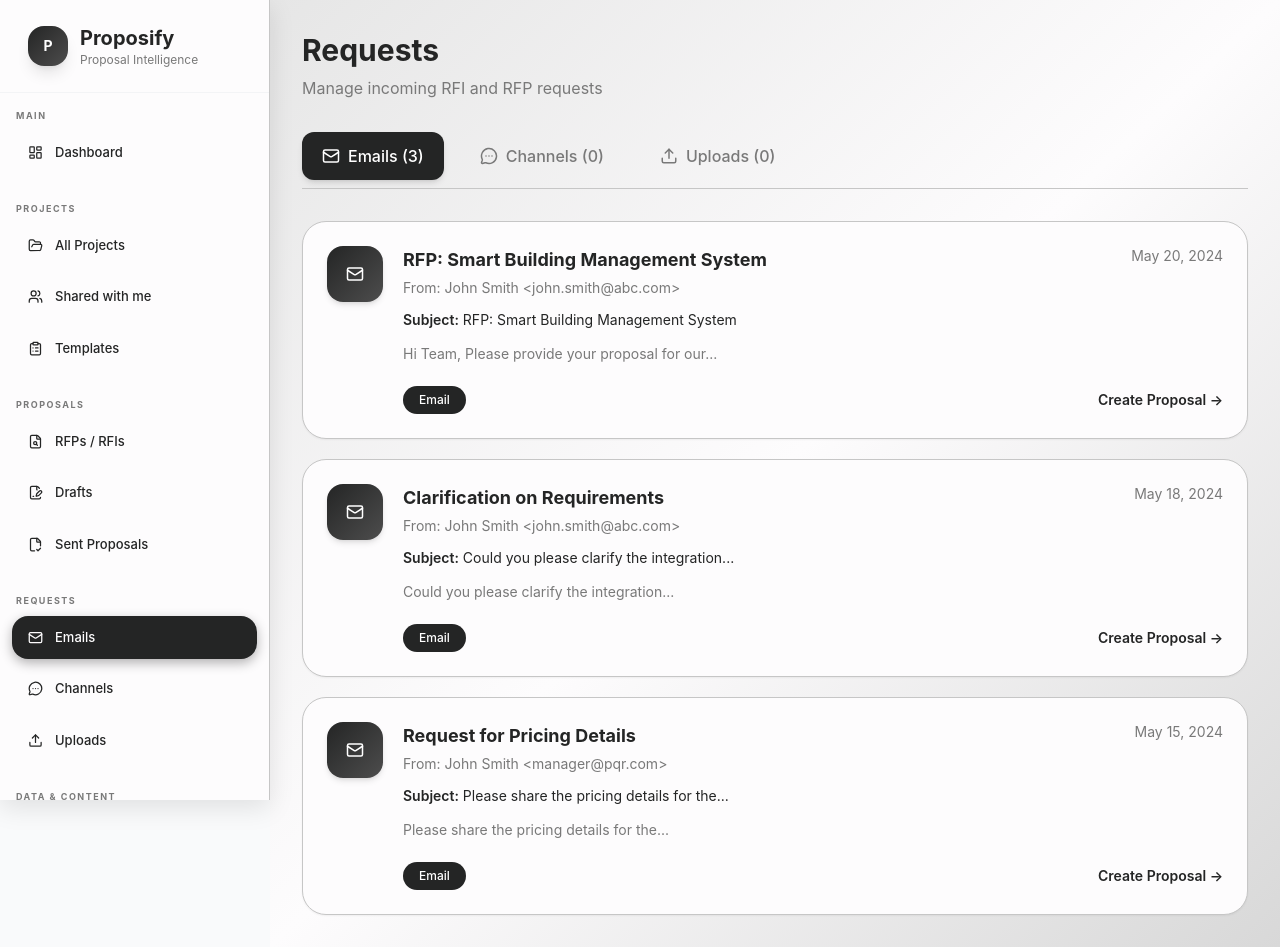
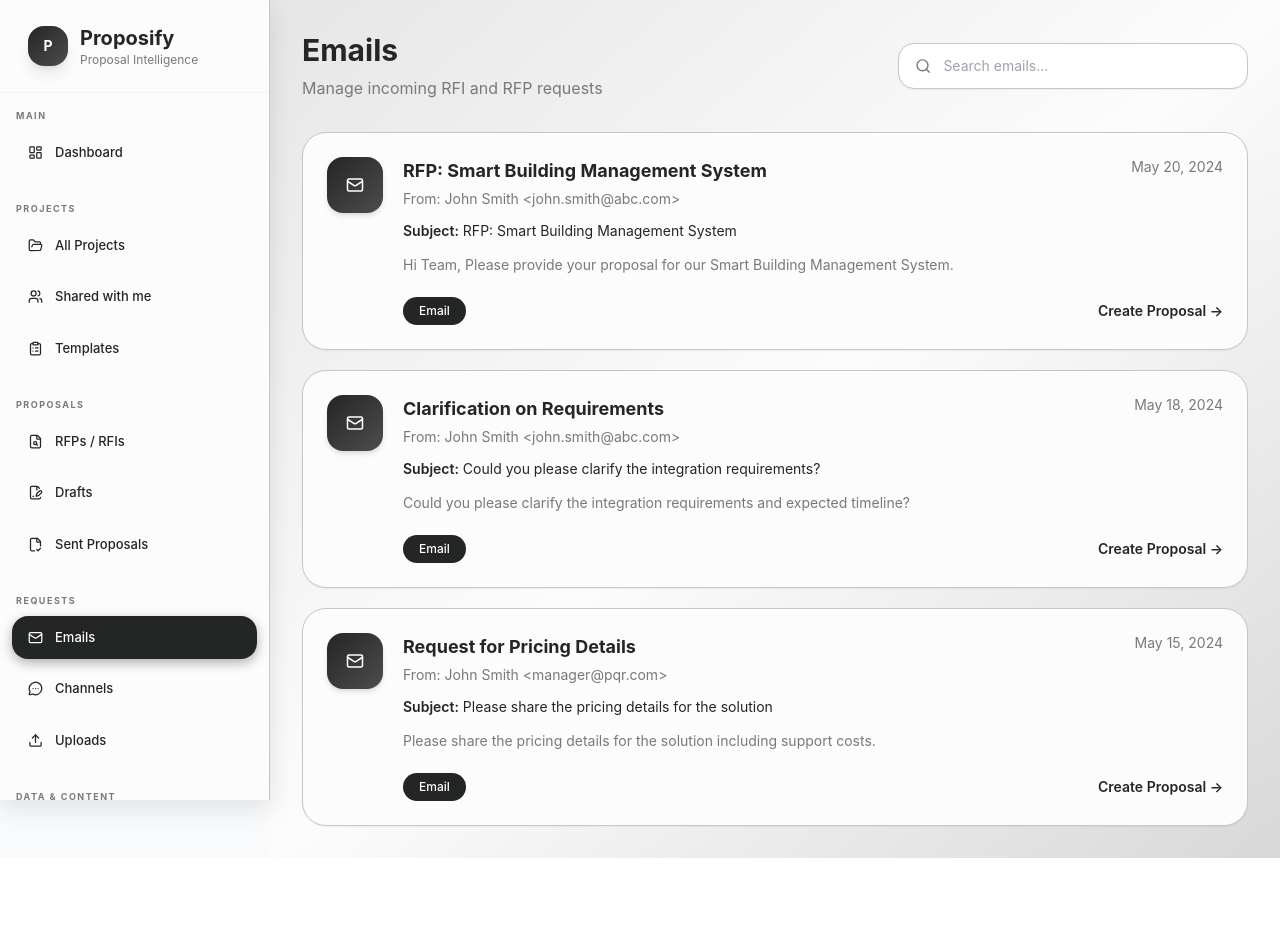
Before and after one commit to Theerthav11/proposify, a React (Vite) app: page /requests in a window 1280 px wide. After the commit the page ends 858 px from the top, so only its background shows below. Built offline with nearby package versions, Linux system fonts and the light colour scheme.

Commit message:
Updated search and upload buttons to become functional

```diff
--- a/src/pages/Dashboard.tsx
+++ b/src/pages/Dashboard.tsx
@@ -4,6 +4,7 @@ import MainLayout from "../components/layout/MainLayout.js";
 import { useNavigate } from "react-router-dom";
 import { motion } from "framer-motion";
 import type { LucideIcon } from "lucide-react";
+import { useState } from "react";
 
 import {
   FolderKanban,
@@ -39,6 +40,8 @@ interface RecentRequest {
 
 export default function Dashboard() {
   const navigate = useNavigate();
+  const [searchTerm, setSearchTerm] =
+  useState<string>("");
 
   const stats: Stat[] = [
     {
@@ -122,6 +125,41 @@ export default function Dashboard() {
   },
 ];
 
+const recentProjects: string[] = [
+  "Smart Building Management System",
+  "AI Analytics Platform",
+  "Cloud Infrastructure Solution",
+  "Cybersecurity Suite",
+];
+
+const filteredProposals =
+  proposals.filter(
+    (proposal) =>
+      proposal.name
+        .toLowerCase()
+        .includes(searchTerm.toLowerCase()) ||
+      proposal.project
+        .toLowerCase()
+        .includes(searchTerm.toLowerCase())
+  );
+
+const filteredProjects = recentProjects.filter(
+  (project: string) =>
+    project
+      .toLowerCase()
+      .includes(searchTerm.toLowerCase())
+);
+
+const filteredRequests = recentRequests.filter(
+  (request) =>
+    request.title
+      .toLowerCase()
+      .includes(searchTerm.toLowerCase()) ||
+    request.email
+      .toLowerCase()
+      .includes(searchTerm.toLowerCase())
+);
+
   return (
     <MainLayout>
       <div className="min-h-screen bg-gradient-to-br from-[#E6E6E6] via-[#FDFCFD] to-[#D8D8D8] p-8">
@@ -165,6 +203,10 @@ export default function Dashboard() {
               <input
                 type="text"
                 placeholder="Search projects, proposals..."
+                value={searchTerm}
+                onChange={(e) =>
+                  setSearchTerm(e.target.value)
+                }
                 className="
                   bg-transparent
                   outline-none
@@ -298,12 +340,8 @@ export default function Dashboard() {
                 </div>
 
                 <div className="space-y-4">
-                  {[
-                    "Smart Building Management System",
-                    "AI Analytics Platform",
-                    "Cloud Infrastructure Solution",
-                    "Cybersecurity Suite",
-                  ].map((item, index) => (
+                 {filteredProjects.length > 0 ? (
+                  filteredProjects.map((item, index) => (
                     <motion.div
                       whileHover={{ x: 5 }}
                       key={index}
@@ -363,7 +401,12 @@ export default function Dashboard() {
                         Active
                       </span>
                     </motion.div>
-                  ))}
+                  ))
+                ) : (
+                  <div className="text-center py-8 text-[#797979]">
+                    No projects found
+                  </div>
+                )}
                 </div>
               </div>
 
@@ -397,7 +440,8 @@ export default function Dashboard() {
 
                 <div className="space-y-4">
 
-                  {recentRequests.map((item, index) => (
+                  {filteredRequests.length > 0 ? (
+                  filteredRequests.map((item, index) => (
                     <motion.div
                       whileHover={{ x: 5 }}
                       key={index}
@@ -447,7 +491,12 @@ export default function Dashboard() {
                         {item.time}
                       </span>
                     </motion.div>
-                  ))}
+                  ))
+                  ) : (
+                    <div className="text-center py-8 text-[#797979]">
+                      No requests found
+                    </div>
+                  )}
 
                 </div>
               </div>
@@ -512,7 +561,8 @@ export default function Dashboard() {
                   </thead>
 
                   <tbody>
-                    {proposals.map((item, index) => (
+                    {filteredProposals.length > 0 ? (
+                      filteredProposals.map((item, index) => (
                       <tr
                         key={index}
                         className="border-t
@@ -582,7 +632,21 @@ export default function Dashboard() {
                           </div>
                         </td>
                       </tr>
-                    ))}
+                    ))
+                  ) :  (
+                    <tr>
+                      <td
+                        colSpan={5}
+                        className="
+                          text-center
+                          py-8
+                          text-[#797979]
+                        "
+                      >
+                        No proposals found
+                      </td>
+                    </tr>
+                  )}
                   </tbody>
                 </table>
 
--- a/src/pages/Projects.tsx
+++ b/src/pages/Projects.tsx
@@ -1,7 +1,7 @@
 import MainLayout from "../components/layout/MainLayout.js";
 import { useNavigate } from "react-router-dom";
 import { useState } from "react";
-import { FileText } from "lucide-react";
+import { FileText, Search } from "lucide-react";
 
 type FilterType =
   | "all"
@@ -20,13 +20,14 @@ interface Project {
   name: string;
   status: ProjectStatus;
   updated: string;
-  type: string;
 }
 
 export default function Projects() {
   const navigate = useNavigate();
   const [filter, setFilter] =
-  useState<FilterType>("all");
+    useState<FilterType>("all");
+  const [searchTerm, setSearchTerm] =
+    useState<string>("");
 
   const projects: Project[] = [
     {
@@ -34,7 +35,6 @@ export default function Projects() {
       name: "Smart Building Management System",
       status: "Active",
       updated: "3 hours ago",
-      type: "RFP",
     },
 
     {
@@ -42,7 +42,6 @@ export default function Projects() {
       name: "AI Analytics Platform",
       status: "Active",
       updated: "1 day ago",
-      type: "RFP",
     },
 
     {
@@ -50,7 +49,6 @@ export default function Projects() {
       name: "Cloud Infrastructure Solution",
       status: "Draft",
       updated: "2 days ago",
-      type: "RFI",
     },
 
     {
@@ -58,7 +56,6 @@ export default function Projects() {
       name: "Cybersecurity Suite",
       status: "Active",
       updated: "3 days ago",
-      type: "RFP",
     },
 
     {
@@ -66,7 +63,6 @@ export default function Projects() {
       name: "IoT Device Monitoring System",
       status: "Draft",
       updated: "5 days ago",
-      type: "RFP",
     },
 
     {
@@ -74,17 +70,23 @@ export default function Projects() {
       name: "Data Analytics Dashboard",
       status: "Completed",
       updated: "1 week ago",
-      type: "RFP",
     },
   ];
 
-  const filteredProjects =
-    filter === "all"
-      ? projects
-      : projects.filter(
-          (p) => p.status.toLowerCase() === filter
-        );
+  const filteredProjects = projects.filter(
+    (project) => {
+      const matchesFilter =
+        filter === "all" ||
+        project.status.toLowerCase() === filter;
 
+      const matchesSearch =
+        project.name
+          .toLowerCase()
+          .includes(searchTerm.toLowerCase());
+
+      return matchesFilter && matchesSearch;
+    }
+  );
   const handleProjectNavigation = (
     project: Project
   ) => {
@@ -128,16 +130,56 @@ export default function Projects() {
       >
         {/* HEADER */}
         <div className="flex justify-between items-center mb-10">
-          <div>
-            <h1 className="text-3xl font-bold text-[#242525] mb-2">
-              My Projects
-            </h1>
 
-            <p className="text-[#797979]">
-              Manage all your project proposals
-            </p>
+        {/* Left */}
+        <div>
+          <h1 className="text-3xl font-bold text-[#242525]">
+            Projects
+          </h1>
+
+          <p className="text-[#797979] mt-1">
+            Manage all your projects
+          </p>
+        </div>
+
+        {/* Right Side */}
+        <div className="flex items-center gap-4">
+
+          {/* Search */}
+          <div
+            className="
+              flex
+              items-center
+              gap-3
+              bg-white
+              px-4
+              py-3
+              rounded-2xl
+              border
+              border-[#C6C6C6]
+              shadow-sm
+              w-[350px]
+            "
+          >
+            <Search size={18} className="text-[#797979]" />
+
+            <input
+              type="text"
+              placeholder="Search projects..."
+              value={searchTerm}
+              onChange={(e) =>
+                setSearchTerm(e.target.value)
+              }
+              className="
+                w-full
+                bg-transparent
+                outline-none
+                text-sm
+              "
+            />
           </div>
 
+          {/* Button */}
           <button
             onClick={() => navigate("/new-project")}
             className="
@@ -150,17 +192,14 @@ export default function Projects() {
               bg-[#242525]
               text-[#FDFCFD]
               font-medium
-              shadow-[0_6px_20px_rgba(0,0,0,0.12)]
-              hover:scale-105
-              hover:bg-[#3A3A3A]
-              transition-all
-              duration-300
             "
           >
             <span className="text-xl">+</span>
             New Project
           </button>
+
         </div>
+      </div>
 
         {/* FILTERS */}
         <div className="flex gap-3 mb-8 flex-wrap">
--- a/src/pages/Requests.tsx
+++ b/src/pages/Requests.tsx
@@ -1,12 +1,7 @@
 import MainLayout from "../components/layout/MainLayout.js";
 import { useNavigate } from "react-router-dom";
 import { useState } from "react";
-import { Mail, MessageCircleMore, Upload } from "lucide-react";
-
-type TabType =
-  | "emails"
-  | "channels"
-  | "uploads";
+import { Mail, Search } from "lucide-react";
 
 interface RequestItem {
   id: number;
@@ -21,7 +16,9 @@ interface RequestItem {
 
 export default function Requests() {
   const navigate = useNavigate();
-  const [selectedTab, setSelectedTab] = useState<TabType>("emails");
+
+  const [searchTerm, setSearchTerm] =
+    useState<string>("");
 
   const requests: RequestItem[] = [
     {
@@ -31,7 +28,8 @@ export default function Requests() {
       email: "john.smith@abc.com",
       subject: "RFP: Smart Building Management System",
       date: "May 20, 2024",
-      preview: "Hi Team, Please provide your proposal for our...",
+      preview:
+        "Hi Team, Please provide your proposal for our Smart Building Management System.",
       type: "Email",
     },
     {
@@ -39,9 +37,11 @@ export default function Requests() {
       title: "Clarification on Requirements",
       from: "John Smith",
       email: "john.smith@abc.com",
-      subject: "Could you please clarify the integration...",
+      subject:
+        "Could you please clarify the integration requirements?",
       date: "May 18, 2024",
-      preview: "Could you please clarify the integration...",
+      preview:
+        "Could you please clarify the integration requirements and expected timeline?",
       type: "Email",
     },
     {
@@ -49,25 +49,53 @@ export default function Requests() {
       title: "Request for Pricing Details",
       from: "John Smith",
       email: "manager@pqr.com",
-      subject: "Please share the pricing details for the...",
+      subject:
+        "Please share the pricing details for the solution",
       date: "May 15, 2024",
-      preview: "Please share the pricing details for the...",
+      preview:
+        "Please share the pricing details for the solution including support costs.",
       type: "Email",
     },
   ];
 
+  const filteredRequests = requests.filter(
+    (request) =>
+      request.title
+        .toLowerCase()
+        .includes(searchTerm.toLowerCase()) ||
+      request.from
+        .toLowerCase()
+        .includes(searchTerm.toLowerCase()) ||
+      request.email
+        .toLowerCase()
+        .includes(searchTerm.toLowerCase()) ||
+      request.subject
+        .toLowerCase()
+        .includes(searchTerm.toLowerCase())
+  );
+
   return (
     <MainLayout>
-      <div className="min-h-screen  bg-gradient-to-br from-[#E6E6E6]
+      <div
+        className="
+          min-h-screen
+          bg-gradient-to-br
+          from-[#E6E6E6]
           via-[#FDFCFD]
           to-[#D8D8D8]
           bg-fixed
-          p-8">
+          p-8
+        "
+      >
 
         {/* Header */}
         <div className="mb-8">
+          <div className="flex items-center justify-between">
+
+            {/* Left Side */}
+            <div>
               <h1 className="text-3xl font-bold text-[#242525] mb-2">
-            Requests
+                Emails
               </h1>
 
               <p className="text-[#797979]">
@@ -75,85 +103,53 @@ export default function Requests() {
               </p>
             </div>
 
-        {/* Tabs */}
-        <div className="flex gap-4 mb-8 border-b border-[#C6C6C6] pb-2">
+            {/* Right Side Search */}
+            <div
+              className="
+                flex
+                items-center
+                gap-3
+                bg-white
+                px-4
+                py-3
+                rounded-2xl
+                border
+                border-[#C6C6C6]
+                shadow-sm
+                w-[350px]
+              "
+            >
+              <Search
+                size={18}
+                className="text-[#797979]"
+              />
 
-          <button
-            onClick={() => setSelectedTab("emails")}
-            className={`
-              inline-flex
-              items-center
-              gap-2
-              px-5
-              py-3
-              rounded-xl
-              font-medium
-              transition-all
-              duration-300
-              ${
-                selectedTab === "emails"
-                  ? "bg-[#242525] text-white shadow-md"
-                  : "text-[#797979] hover:bg-[#D9D9D9]"
+              <input
+                type="text"
+                placeholder="Search emails..."
+                value={searchTerm}
+                onChange={(e) =>
+                  setSearchTerm(e.target.value)
                 }
-            `}
-          >
-            <Mail size={18} />
-            Emails ({requests.length})
-          </button>
-
-          <button
-            onClick={() => navigate("/channels")}
-            className={`
-              inline-flex
-              items-center
-              gap-2
-              px-5
-              py-3
-              rounded-xl
-              font-medium
-              transition-all
-              duration-300
-              ${
-                selectedTab === "channels"
-                  ? "bg-[#242525] text-white shadow-md"
-                  : "text-[#797979] hover:bg-[#D9D9D9]"
-              }
-            `}
-          >
-            <MessageCircleMore size={18} />
-             Channels (0)
-          </button>
-
-          <button
-            onClick={() => navigate("/uploads")}
-            className={`
-              inline-flex
-              items-center
-              gap-2
-              px-5
-              py-3
-              rounded-xl
-              font-medium
-              transition-all
-              duration-300
-              ${
-                selectedTab === "uploads"
-                  ? "bg-[#242525] text-white shadow-md"
-                  : "text-[#797979] hover:bg-[#D9D9D9]"
-              }
-            `}
-          >
-            <Upload size={18} />
-             Uploads (0)
-          </button>
+                className="
+                  w-full
+                  bg-transparent
+                  outline-none
+                  text-sm
+                  text-[#242525]
+                "
+              />
             </div>
 
-        {/* Requests List */}
+          </div>
+        </div>
+
+        {/* Email List */}
         <div className="space-y-5">
-          {requests.map((request) => (
+          {filteredRequests.length > 0 ? (
+            filteredRequests.map((request) => (
               <div
                 key={request.id}
-              onClick={() => navigate("/proposal-builder")}
                 className="
                   bg-[#FDFCFD]
                   border
@@ -165,13 +161,10 @@ export default function Requests() {
                   hover:-translate-y-1
                   transition-all
                   duration-300
-                cursor-pointer
                 "
               >
-
                 <div className="flex items-start gap-5">
-
-                {/* ICON */}
+                  {/* Icon */}
                   <div
                     className="
                       w-14
@@ -188,34 +181,55 @@ export default function Requests() {
                       flex-shrink-0
                     "
                   >
-                    <Mail
-                      size={18}
-                    />
+                    <Mail size={18} />
                   </div>
 
                   {/* Content */}
                   <div className="flex-1">
-
                     {/* Top */}
                     <div className="flex items-start justify-between mb-3">
-
                       <div>
-                      <h3 className="font-bold text-lg text-[#242525] mb-1">
+                        <h3
+                          className="
+                            font-bold
+                            text-lg
+                            text-[#242525]
+                            mb-1
+                          "
+                        >
                           {request.title}
                         </h3>
 
-                      <p className="text-sm text-[#797979]">
-                        From: {request.from} &lt;{request.email}&gt;
+                        <p
+                          className="
+                            text-sm
+                            text-[#797979]
+                          "
+                        >
+                          From: {request.from} &lt;
+                          {request.email}
+                          &gt;
                         </p>
                       </div>
 
-                    <span className="text-sm text-[#797979]">
+                      <span
+                        className="
+                          text-sm
+                          text-[#797979]
+                        "
+                      >
                         {request.date}
                       </span>
                     </div>
 
                     {/* Subject */}
-                  <p className="text-sm text-[#242525] mb-3">
+                    <p
+                      className="
+                        text-sm
+                        text-[#242525]
+                        mb-3
+                      "
+                    >
                       <span className="font-semibold">
                         Subject:
                       </span>{" "}
@@ -223,13 +237,19 @@ export default function Requests() {
                     </p>
 
                     {/* Preview */}
-                  <p className="text-sm text-[#797979] mb-5 leading-6">
+                    <p
+                      className="
+                        text-sm
+                        text-[#797979]
+                        mb-5
+                        leading-6
+                      "
+                    >
                       {request.preview}
                     </p>
 
                     {/* Bottom */}
                     <div className="flex items-center justify-between">
-
                       <span
                         className="
                           px-4
@@ -245,10 +265,11 @@ export default function Requests() {
                       </span>
 
                       <button
-                      onClick={(e) => {
-                        e.stopPropagation();
-                        navigate("/proposal-builder");
-                      }}
+                        onClick={() =>
+                          navigate(
+                            "/proposal-builder"
+                          )
+                        }
                         className="
                           text-[#242525]
                           text-sm
@@ -260,12 +281,46 @@ export default function Requests() {
                         Create Proposal →
                       </button>
                     </div>
-
                   </div>
                 </div>
+              </div>
+            ))
+          ) : (
+            <div
+              className="
+                bg-white
+                border
+                border-[#C6C6C6]
+                rounded-3xl
+                py-20
+                text-center
+                shadow-sm
+              "
+            >
+              <Mail
+                size={40}
+                className="
+                  mx-auto
+                  text-[#797979]
+                  mb-4
+                "
+              />
 
+              <h3
+                className="
+                  text-xl
+                  font-semibold
+                  text-[#242525]
+                "
+              >
+                No Emails Found
+              </h3>
+
+              <p className="text-[#797979] mt-2">
+                Try a different search term.
+              </p>
             </div>
-          ))}
+          )}
         </div>
       </div>
     </MainLayout>
--- a/src/pages/SharedWithMe.tsx
+++ b/src/pages/SharedWithMe.tsx
@@ -1,7 +1,7 @@
 import MainLayout from "../components/layout/MainLayout.js";
 import { motion } from "framer-motion";
 import { useNavigate } from "react-router-dom";
-import type { LucideIcon } from "lucide-react";
+import { useState } from "react";
 
 import {
   Users,
@@ -28,6 +28,8 @@ interface SharedItem {
 
 export default function SharedWithMe() {
   const navigate = useNavigate();
+  const [searchTerm, setSearchTerm] =
+  useState<string>("");
   const sharedItems: SharedItem[] = [
     {
       id: 1,
@@ -60,6 +62,21 @@ export default function SharedWithMe() {
       type: "Proposal",
     },
   ];
+  const filteredItems = sharedItems.filter(
+  (item) =>
+    item.name
+      .toLowerCase()
+      .includes(searchTerm.toLowerCase()) ||
+    item.owner
+      .toLowerCase()
+      .includes(searchTerm.toLowerCase()) ||
+    item.email
+      .toLowerCase()
+      .includes(searchTerm.toLowerCase()) ||
+    item.type
+      .toLowerCase()
+      .includes(searchTerm.toLowerCase())
+);
 
   return (
     <MainLayout>
@@ -115,6 +132,10 @@ export default function SharedWithMe() {
                 <input
                   type="text"
                   placeholder="Search shared items..."
+                  value={searchTerm}
+                  onChange={(e) =>
+                    setSearchTerm(e.target.value)
+                  }
                   className="
                     bg-transparent
                     outline-none
@@ -368,8 +389,8 @@ export default function SharedWithMe() {
           </div>
 
           {/* Rows */}
-          {sharedItems.length > 0 ? (
-            sharedItems.map((item) => (
+          {filteredItems.length > 0 ? (
+            filteredItems.map((item) => (
               <div
                 key={item.id}
                 className="
```
Also changed, not shown: src/pages/Uploads.tsx (+51 -2 lines). Lines whose indentation alone changed are shown as unchanged.
